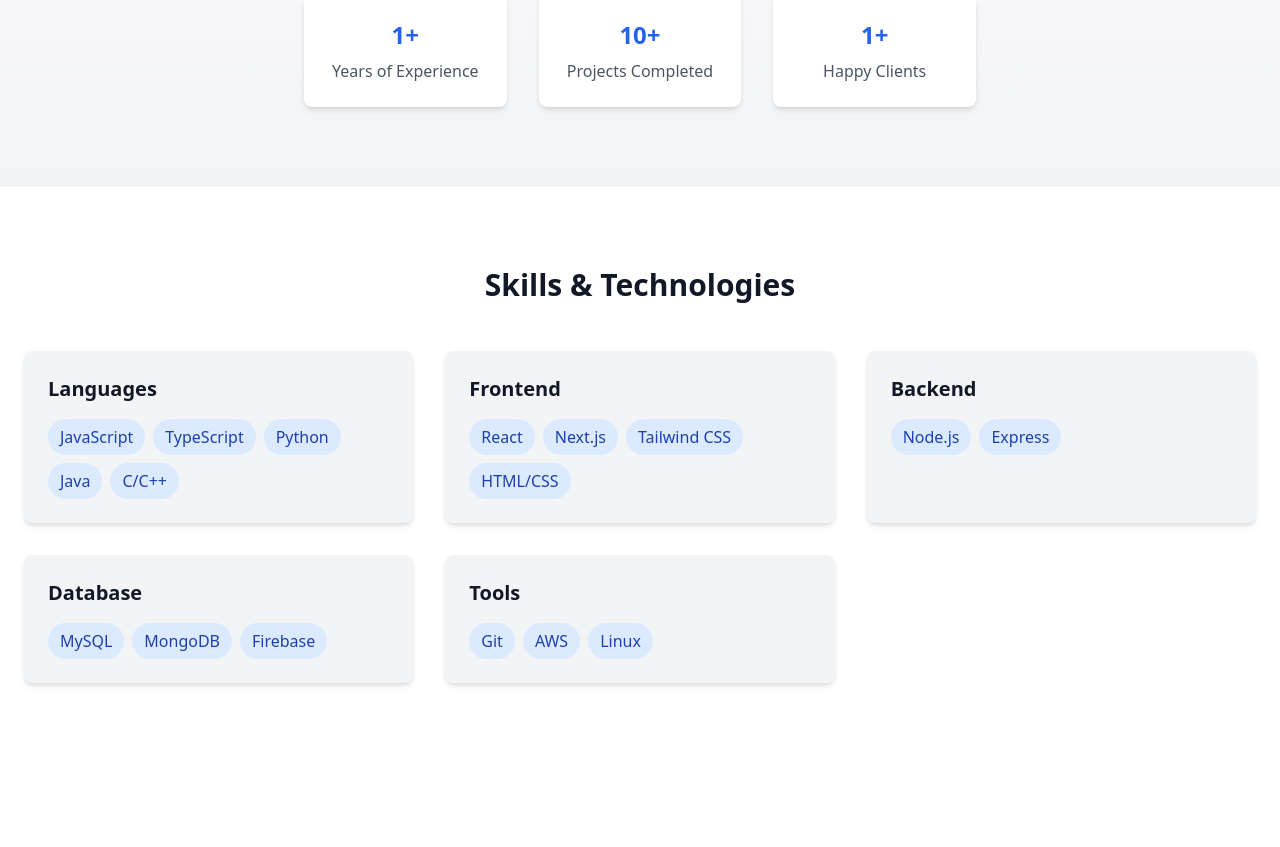
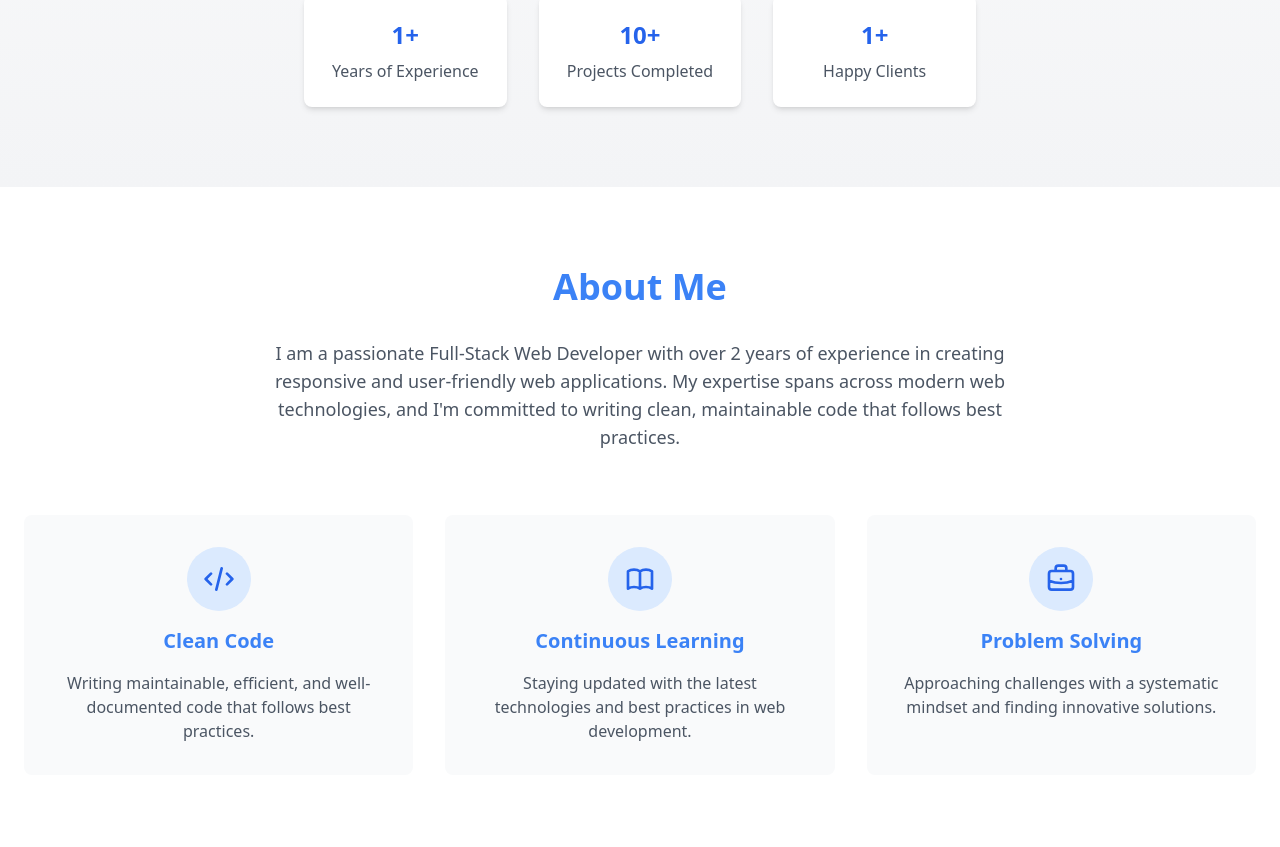
Before and after one commit to Harith-Y/portfolio, a React (Vite) app: page / in a window 1280 px wide. Shown: the part 689-1536 px from the top of the page. Built offline with nearby package versions, Linux system fonts and the light colour scheme; no server answers.

Commit message:
feat: add About and Footer components to enhance site content and structure

```diff
--- a/src/App.tsx
+++ b/src/App.tsx
@@ -1,10 +1,12 @@
 import Header from './components/Header';
 import Hero from './components/Hero';
+import About from './components/About';
 import Skills from './components/Skills';
 import Experience from './components/Experience';
 import Projects from './components/Projects';
 import Testimonials from './components/Testimonials';
 import Contact from './components/Contact';
+import Footer from './components/Footer';
 
 function App() {
   return (
@@ -12,12 +14,14 @@ function App() {
       <Header />
       <main>
         <Hero />
+        <About />
         <Skills />
         <Experience />
         <Projects />
         <Testimonials />
         <Contact />
       </main>
+      <Footer />
     </div>
   );
 }
--- /dev/null
+++ b/src/components/About.tsx
@@ -0,0 +1,75 @@
+import { motion } from 'framer-motion';
+
+export default function About() {
+  const features = [
+    {
+      title: "Clean Code",
+      description: "Writing maintainable, efficient, and well-documented code that follows best practices.",
+      icon: (
+        <svg xmlns="http://www.w3.org/2000/svg" className="w-8 h-8" viewBox="0 0 24 24" fill="none" stroke="currentColor" strokeWidth="2">
+          <path strokeLinecap="round" strokeLinejoin="round" d="M10 20l4-16m4 4l4 4-4 4M6 16l-4-4 4-4" />
+        </svg>
+      )
+    },
+    {
+      title: "Continuous Learning",
+      description: "Staying updated with the latest technologies and best practices in web development.",
+      icon: (
+        <svg xmlns="http://www.w3.org/2000/svg" className="w-8 h-8" viewBox="0 0 24 24" fill="none" stroke="currentColor" strokeWidth="2">
+          <path strokeLinecap="round" strokeLinejoin="round" d="M12 6.253v13m0-13C10.832 5.477 9.246 5 7.5 5S4.168 5.477 3 6.253v13C4.168 18.477 5.754 18 7.5 18s3.332.477 4.5 1.253m0-13C13.168 5.477 14.754 5 16.5 5c1.747 0 3.332.477 4.5 1.253v13C19.832 18.477 18.247 18 16.5 18c-1.746 0-3.332.477-4.5 1.253" />
+        </svg>
+      )
+    },
+    {
+      title: "Problem Solving",
+      description: "Approaching challenges with a systematic mindset and finding innovative solutions.",
+      icon: (
+        <svg xmlns="http://www.w3.org/2000/svg" className="w-8 h-8" viewBox="0 0 24 24" fill="none" stroke="currentColor" strokeWidth="2">
+          <path strokeLinecap="round" strokeLinejoin="round" d="M21 13.255A23.931 23.931 0 0112 15c-3.183 0-6.22-.62-9-1.745M16 6V4a2 2 0 00-2-2h-4a2 2 0 00-2 2v2m4 6h.01M5 20h14a2 2 0 002-2V8a2 2 0 00-2-2H5a2 2 0 00-2 2v10a2 2 0 002 2z" />
+        </svg>
+      )
+    }
+  ];
+
+  return (
+    <section id="about" className="py-20 bg-white dark:bg-gray-900">
+      <div className="max-w-7xl mx-auto px-4 sm:px-6">
+        <motion.div
+          initial={{ opacity: 0, y: 20 }}
+          whileInView={{ opacity: 1, y: 0 }}
+          viewport={{ once: true }}
+          transition={{ duration: 0.5 }}
+          className="text-center mb-16"
+        >
+          <h2 className="text-4xl font-bold text-blue-500 mb-8">About Me</h2>
+          <p className="text-lg text-gray-600 dark:text-gray-300 max-w-3xl mx-auto">
+            I am a passionate Full-Stack Web Developer with over 2 years of experience in creating responsive and user-friendly web applications. My expertise spans across modern web technologies, and I'm committed to writing clean, maintainable code that follows best practices.
+          </p>
+        </motion.div>
+
+        <motion.div
+          initial={{ opacity: 0, y: 20 }}
+          whileInView={{ opacity: 1, y: 0 }}
+          viewport={{ once: true }}
+          transition={{ duration: 0.5, delay: 0.2 }}
+          className="grid grid-cols-1 md:grid-cols-3 gap-8"
+        >
+          {features.map((feature, index) => (
+            <div
+              key={index}
+              className="bg-gray-50 dark:bg-gray-800 p-8 rounded-lg text-center hover:shadow-lg transition-shadow duration-300"
+            >
+              <div className="flex justify-center mb-4">
+                <div className="w-16 h-16 flex items-center justify-center rounded-full bg-blue-100 dark:bg-blue-900 text-blue-600 dark:text-blue-400">
+                  {feature.icon}
+                </div>
+              </div>
+              <h3 className="text-xl font-semibold text-blue-500 mb-4">{feature.title}</h3>
+              <p className="text-gray-600 dark:text-gray-300">{feature.description}</p>
+            </div>
+          ))}
+        </motion.div>
+      </div>
+    </section>
+  );
+}
--- /dev/null
+++ b/src/components/Footer.tsx
@@ -0,0 +1,96 @@
+import { motion } from 'framer-motion';
+
+export default function Footer() {
+  const currentYear = new Date().getFullYear();
+
+  const socialLinks = {
+    github: 'https://github.com/Harith-Y',
+    linkedin: 'https://www.linkedin.com/in/harith-yerragolam-617486288/',
+    mail: 'mailto:yharith16@gmail.com',
+  };
+
+  const footerLinks = [
+    { label: 'About', href: '#about' },
+    { label: 'Skills', href: '#skills' },
+    { label: 'Projects', href: '#projects' },
+    { label: 'Experience', href: '#experience' },
+    { label: 'Contact', href: '#contact' },
+  ];
+
+  return (
+    <footer className="py-8 bg-white dark:bg-gray-900 border-t border-gray-200 dark:border-gray-800">
+      <div className="max-w-7xl mx-auto px-4 sm:px-6">
+        <div className="grid grid-cols-1 md:grid-cols-2 gap-8 items-center">
+          <motion.div
+            initial={{ opacity: 0, y: 20 }}
+            whileInView={{ opacity: 1, y: 0 }}
+            viewport={{ once: true }}
+            transition={{ duration: 0.5 }}
+            className="text-center md:text-left"
+          >
+            <p className="text-sm text-gray-600 dark:text-gray-400">
+              © {currentYear} Harith Y. All rights reserved.
+            </p>
+          </motion.div>
+
+          <motion.div
+            initial={{ opacity: 0, y: 20 }}
+            whileInView={{ opacity: 1, y: 0 }}
+            viewport={{ once: true }}
+            transition={{ duration: 0.5, delay: 0.1 }}
+            className="flex justify-center md:justify-end gap-6"
+          >
+            {footerLinks.map((link) => (
+              <a
+                key={link.label}
+                href={link.href}
+                className="text-sm text-gray-600 dark:text-gray-400 hover:text-blue-600 dark:hover:text-blue-400 transition-colors"
+              >
+                {link.label}
+              </a>
+            ))}
+          </motion.div>
+        </div>
+
+        <motion.div
+          initial={{ opacity: 0, y: 20 }}
+          whileInView={{ opacity: 1, y: 0 }}
+          viewport={{ once: true }}
+          transition={{ duration: 0.5, delay: 0.2 }}
+          className="flex justify-center gap-6 mt-8"
+        >
+          <a
+            href={socialLinks.github}
+            target="_blank"
+            rel="noopener noreferrer"
+            className="text-gray-600 dark:text-gray-400 hover:text-blue-600 dark:hover:text-blue-400 transition-colors"
+          >
+            <svg className="w-6 h-6" fill="currentColor" viewBox="0 0 24 24" aria-hidden="true">
+              <path fillRule="evenodd" d="M12 2C6.477 2 2 6.484 2 12.017c0 4.425 2.865 8.18 6.839 9.504.5.092.682-.217.682-.483 0-.237-.008-.868-.013-1.703-2.782.605-3.369-1.343-3.369-1.343-.454-1.158-1.11-1.466-1.11-1.466-.908-.62.069-.608.069-.608 1.003.07 1.531 1.032 1.531 1.032.892 1.53 2.341 1.088 2.91.832.092-.647.35-1.088.636-1.338-2.22-.253-4.555-1.113-4.555-4.951 0-1.093.39-1.988 1.029-2.688-.103-.253-.446-1.272.098-2.65 0 0 .84-.27 2.75 1.026A9.564 9.564 0 0112 6.844c.85.004 1.705.115 2.504.337 1.909-1.296 2.747-1.027 2.747-1.027.546 1.379.202 2.398.1 2.651.64.7 1.028 1.595 1.028 2.688 0 3.848-2.339 4.695-4.566 4.943.359.309.678.92.678 1.855 0 1.338-.012 2.419-.012 2.747 0 .268.18.58.688.482A10.019 10.019 0 0022 12.017C22 6.484 17.522 2 12 2z" clipRule="evenodd" />
+            </svg>
+          </a>
+          <a
+            href={socialLinks.linkedin}
+            target="_blank"
+            rel="noopener noreferrer"
+            className="text-gray-600 dark:text-gray-400 hover:text-blue-600 dark:hover:text-blue-400 transition-colors"
+          >
+            <svg className="w-6 h-6" fill="currentColor" viewBox="0 0 24 24" aria-hidden="true">
+              <path fillRule="evenodd" d="M20.447 20.452h-3.554v-5.569c0-1.328-.027-3.037-1.852-3.037-1.853 0-2.136 1.445-2.136 2.939v5.667H9.351V9h3.414v1.561h.046c.477-.9 1.637-1.85 3.37-1.85 3.601 0 4.267 2.37 4.267 5.455v6.286zM5.337 7.433c-1.144 0-2.063-.926-2.063-2.065 0-1.138.92-2.063 2.063-2.063 1.14 0 2.064.925 2.064 2.063 0 1.139-.925 2.065-2.064 2.065zm1.782 13.019H3.555V9h3.564v11.452zM22.225 0H1.771C.792 0 0 .774 0 1.729v20.542C0 23.227.792 24 1.771 24h20.451C23.2 24 24 23.227 24 22.271V1.729C24 .774 23.2 0 22.222 0h.003z" clipRule="evenodd" />
+            </svg>
+          </a>
+          <a
+            href={socialLinks.mail}
+            target="_blank"
+            rel="noopener noreferrer"
+            className="text-gray-600 dark:text-gray-400 hover:text-blue-600 dark:hover:text-blue-400 transition-colors"
+          >
+            <svg className="w-6 h-6" fill="none" stroke="currentColor" viewBox="0 0 24 24" aria-hidden="true">
+              <path strokeLinecap="round" strokeLinejoin="round" strokeWidth={2} d="M3 8l7.89 5.26a2 2 0 002.22 0L21 8M5 19h14a2 2 0 002-2V7a2 2 0 00-2-2H5a2 2 0 00-2 2v10a2 2 0 002 2z" />
+            </svg>
+          </a>
+        </motion.div>
+      </div>
+    </footer>
+  );
+}
```
